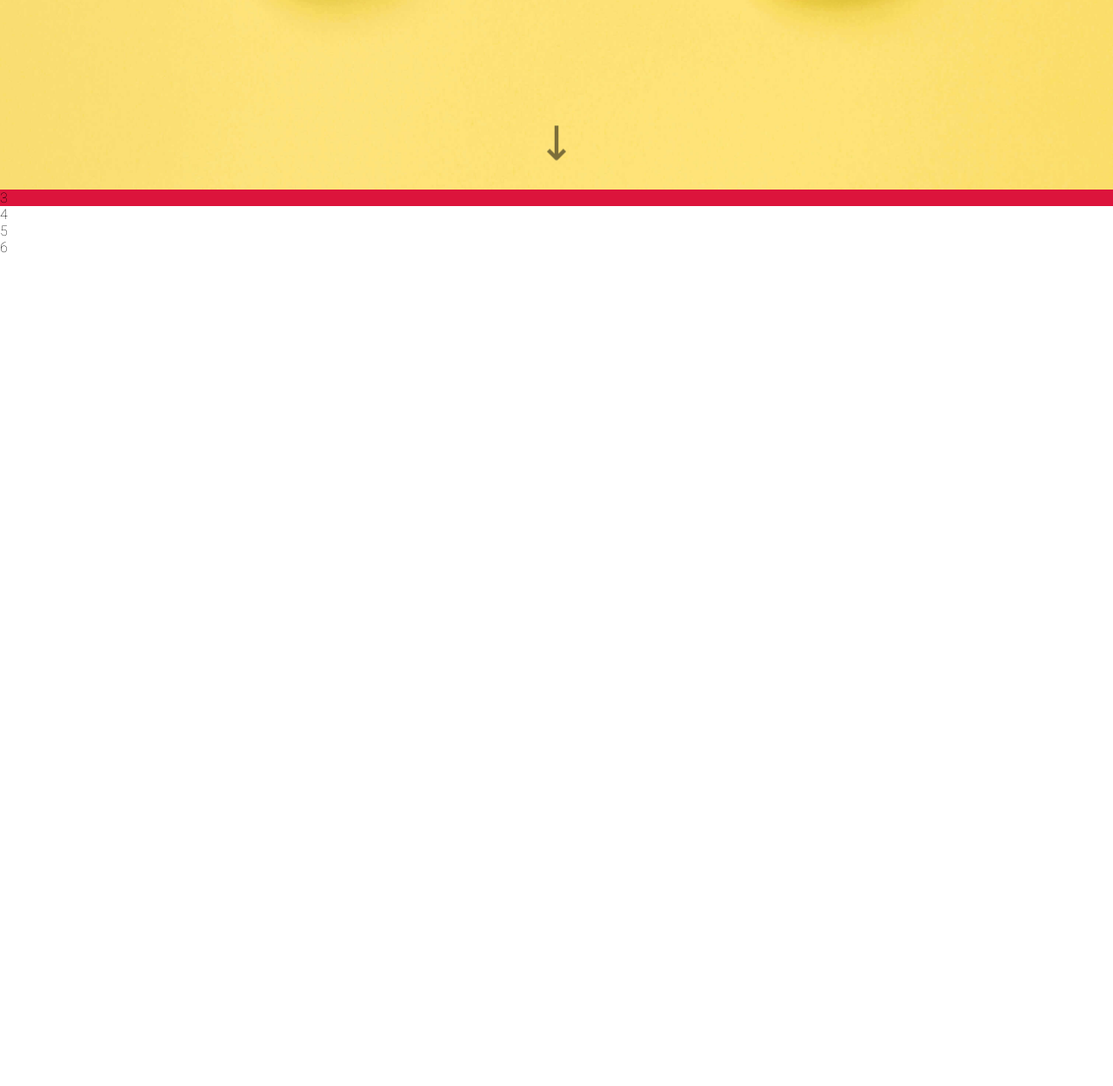
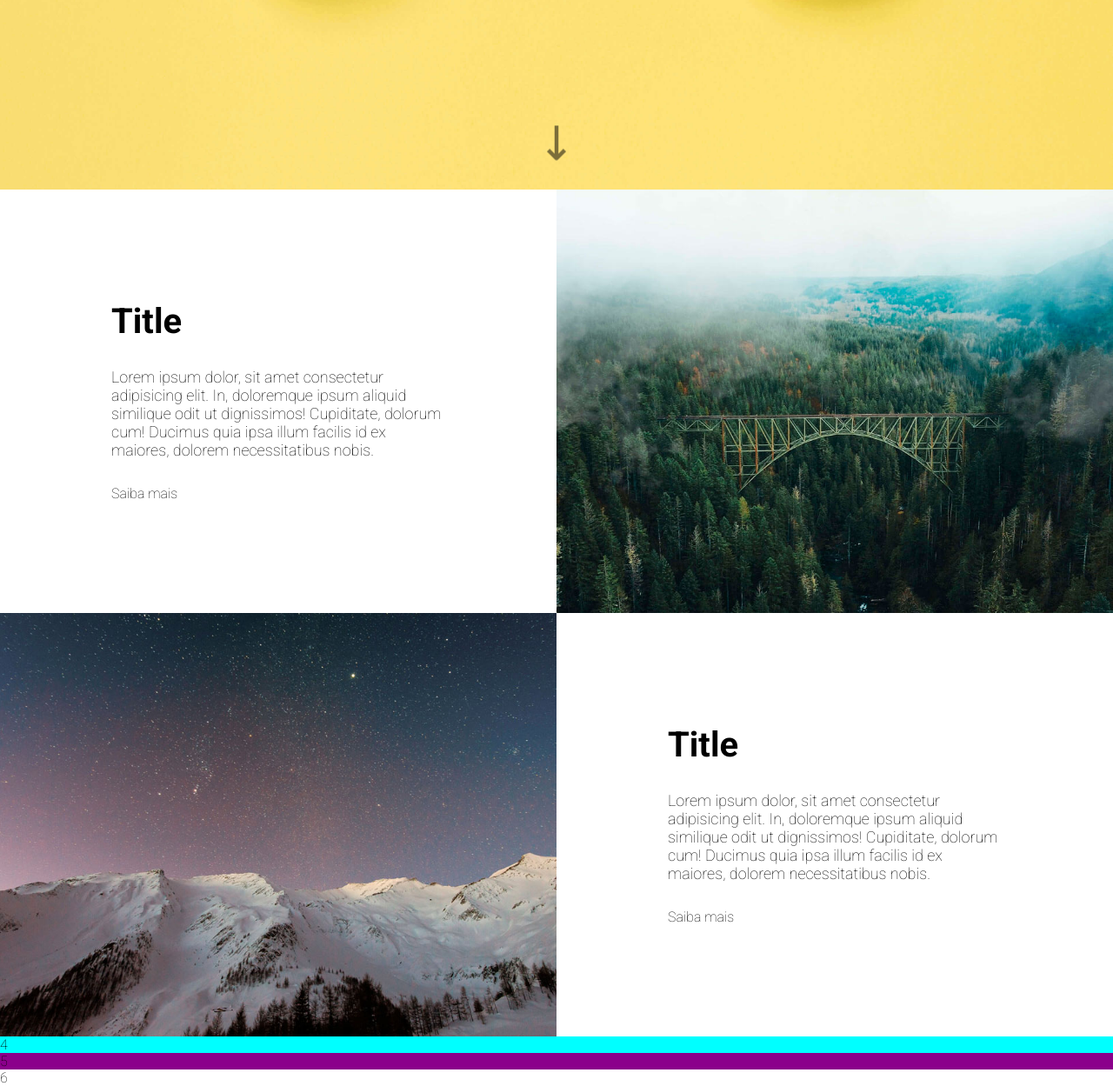
Before and after one commit to DanyelOli/landing-page-com-grid, a plain HTML site: page index.html in a window 1280 px wide. Shown: the part 569-1818 px from the top of the page at 87% size. Before the commit the page ends 863 px from the top, so only its background shows below. Drawn offline with Linux system fonts and the light colour scheme.

Commit message:
inclusão da seção about e estilização

```diff
--- a/index.html
+++ b/index.html
@@ -43,7 +43,24 @@
   <section class="hero">
     <h2>We make cool things</h2>
   </section>
-  <section class="about">3</section>
+  <section class="about">
+    <div class="item">
+      <h3>Title</h3>
+      <p>Lorem ipsum dolor, sit amet consectetur adipisicing elit. In, doloremque ipsum aliquid similique odit ut
+        dignissimos! Cupiditate, dolorum cum! Ducimus quia ipsa illum facilis id ex maiores, dolorem necessitatibus
+        nobis.</p>
+      <a href="" class="btn-know-more">Saiba mais</a>
+    </div>
+    <div class="image right"></div>
+    <div class="image left"></div>
+    <div class="item">
+      <h3>Title</h3>
+      <p>Lorem ipsum dolor, sit amet consectetur adipisicing elit. In, doloremque ipsum aliquid similique odit ut
+        dignissimos! Cupiditate, dolorum cum! Ducimus quia ipsa illum facilis id ex maiores, dolorem necessitatibus
+        nobis.</p>
+      <a href="" class="btn-know-more">Saiba mais</a>
+    </div>
+  </section>
   <section class="services">4</section>
   <section class="projects">5</section>
   <section class="footer">6</section>
--- a/src/css/style.css
+++ b/src/css/style.css
@@ -75,13 +75,6 @@ body {
   opacity: 0.9;}
 }
 
-/* ABOUT */
-
-.about {
-  grid-area: about;
-  background-color: crimson;
-}
-
 @media(max-width: 425px) {
   .hero {
     height: 60vh;
@@ -92,16 +85,72 @@ body {
   }
 }
 
+/* ABOUT */
+
+.about {
+  grid-area: about;
+  display: grid;
+  grid-template-columns: 1fr 1fr;
+  background-color: #fff;
+  max-width: var(--max-width-size);
+  margin: 0 auto;
+}
+
+.about .item {
+  padding: 20%;
+  display: flex;
+  flex-direction: column;
+  justify-content: center;
+  align-content: center;
+}
+
+.about .item h3 {
+  font-weight: 700;
+  font-size: 4rem;
+}
+
+.about .item .btn-know-more {
+  font-size: 1.6rem;
+  align-self: flex-start;
+}
+
+.about .item .btn-know-more:hover {
+  font-weight: 700;
+}
+
+.about .item p {
+  font-size: 1.8rem;
+  margin: 30px 0;
+}
+
+.about .image {
+  height: 100%;
+  width: 100%;
+}
+
+.about .image.right {
+  background: url('../img/bridge.jpg') center center no-repeat;
+  background-size: cover;
+}
+
+.about .image.left {
+  background: url('../img/sky.jpg') center center no-repeat;
+  background-size: cover;
+}
+
+
 /* SERVICES */
 
 .services {
   grid-area: services;
+  background-color: cyan;
 }
 
 /* PROJECTS */
 
 .projects {
   grid-area: projects;
+  background-color: darkmagenta;
 }
 
 /* FOOTER */
```
